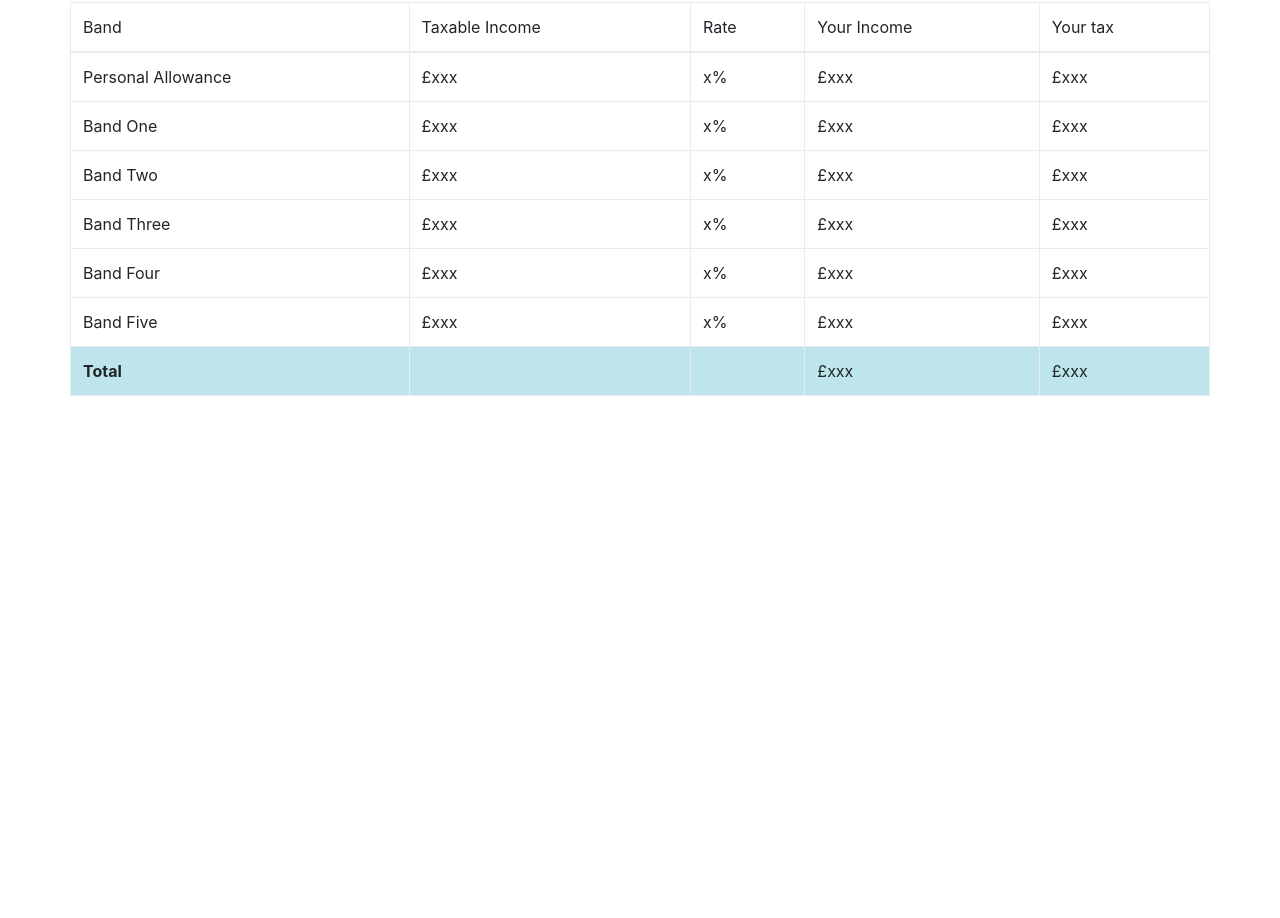
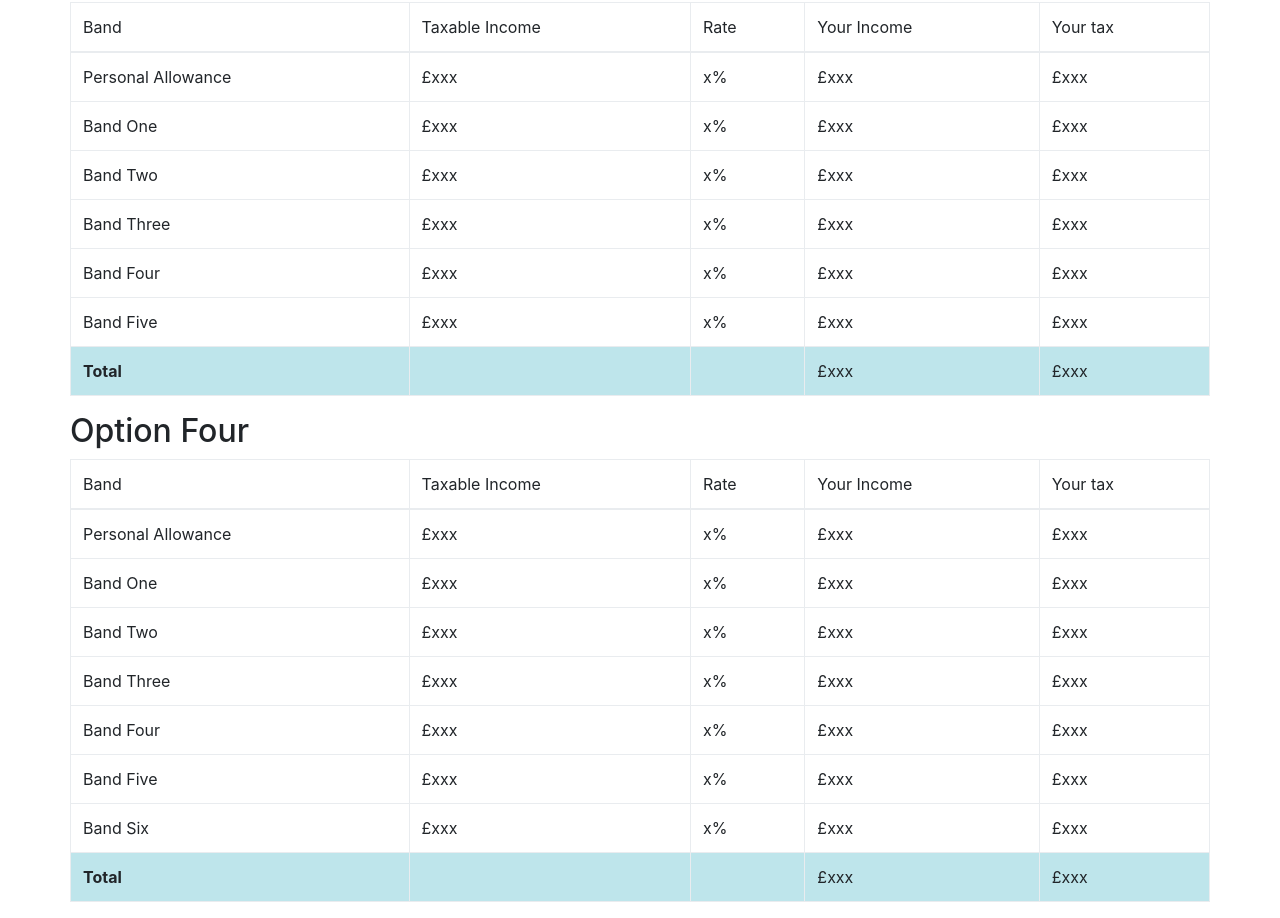
Before and after one commit to colinangusmackay/nov2017-scottish-income-tax-options, a plain HTML site: page site/index.html in a window 1280 px wide. Shown: the part 1888-2806 px from the top of the page. Before the commit the page ends 2300 px from the top, so only its background shows below. Drawn offline with nearby package versions, Linux system fonts and the light colour scheme.

Commit message:
Add option Four

```diff
--- a/site/app.js
+++ b/site/app.js
@@ -54,6 +54,17 @@ $(function(){
                 {size:75000, rate:42},
                 {size:Number.MAX_SAFE_INTEGER, rate:48}
             ]
+        },{
+            id:"four",
+            bands: [
+                {size:personalAllowance, rate:0},
+                {size:3150,rate:19},
+                {size:9000,rate:20},
+                {size:20290,rate:21},
+                {size:30710, rate:41},
+                {size:75000, rate:42},
+                {size:Number.MAX_SAFE_INTEGER, rate:50}
+            ]
         }];
 
         for(var optionsIndex = 0; optionsIndex < options.length; optionsIndex++){
--- a/site/index.html
+++ b/site/index.html
@@ -111,6 +111,25 @@
         </table>
     </div>
 
+    <div class="row">
+        <h2>Option Four</h2>
+        <table class="table table-bordered">
+            <thead class="thead-dark">
+            <tr><td>Band</td><td>Taxable Income</td><td>Rate</td><td>Your Income</td><td>Your tax</td></tr>
+            </thead>
+            <tbody class="table-striped table-hover">
+            <tr id="four-0"><td>Personal Allowance</td><td class="taxable">£xxx</td><td class="rate">x%</td><td class="yourIncome">£xxx</td><td class="yourTax">£xxx</td></tr>
+            <tr id="four-1"><td>Band One</td><td class="taxable">£xxx</td><td class="rate">x%</td><td class="yourIncome">£xxx</td><td class="yourTax">£xxx</td></tr>
+            <tr id="four-2"><td>Band Two</td><td class="taxable">£xxx</td><td class="rate">x%</td><td class="yourIncome">£xxx</td><td class="yourTax">£xxx</td></tr>
+            <tr id="four-3"><td>Band Three</td><td class="taxable">£xxx</td><td class="rate">x%</td><td class="yourIncome">£xxx</td><td class="yourTax">£xxx</td></tr>
+            <tr id="four-4"><td>Band Four</td><td class="taxable">£xxx</td><td class="rate">x%</td><td class="yourIncome">£xxx</td><td class="yourTax">£xxx</td></tr>
+            <tr id="four-5"><td>Band Five</td><td class="taxable">£xxx</td><td class="rate">x%</td><td class="yourIncome">£xxx</td><td class="yourTax">£xxx</td></tr>
+            <tr id="four-6"><td>Band Six</td><td class="taxable">£xxx</td><td class="rate">x%</td><td class="yourIncome">£xxx</td><td class="yourTax">£xxx</td></tr>
+            <tr id="four-total" class="table-info"><td><strong>Total</strong></td><td></td><td></td><td class="yourIncome">£xxx</td><td class="yourTax">£xxx</td></tr>
+            </tbody>
+        </table>
+    </div>
+
 </div>
 
 
```
